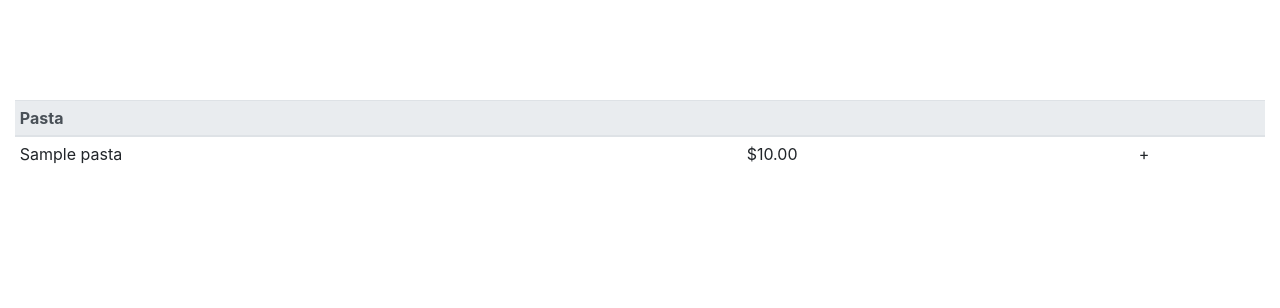
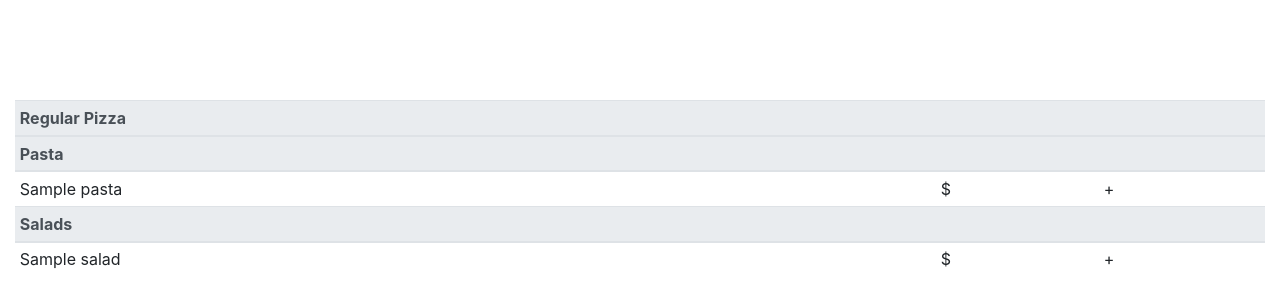
Before and after one commit to houdabelefqih/pizza-shop-webapp, a Django app: page / in a window 1280 px wide. Shown: the part 229-537 px from the top of the page. Run offline with Django 3.2, Linux system fonts and the light colour scheme; tables that the repository leaves empty hold one stand-in row (values such as "Sample post"); parts of the project's set-up code (start-up, migrations or seed data) failed here and were passed over; some libraries are stand-ins or nearby versions.

Commit message:
Changed model fields

```diff
--- a/pizzashop/pizza_app/models.py
+++ b/pizzashop/pizza_app/models.py
@@ -1,14 +1,13 @@
+from django.core.validators import MaxLengthValidator
 from django.db import models
+from rest_framework.compat import MaxValueValidator
 
 
 class PinocchioMenuItem(models.Model):
-    SIZES = (
-        ('S', 'Small'),
-        ('L', 'Large'),
-    )
+
     name = models.CharField(max_length=255)
-    price = models.DecimalField(max_digits=5, decimal_places=2)
-    item_size = models.CharField(max_length=1, choices=SIZES, null=True)
+    small_price = models.DecimalField(max_digits=5, decimal_places=2)
+    large_price = models.DecimalField(max_digits=5, decimal_places=2, null=True)
 
     class Meta:
         abstract = True
@@ -30,7 +29,13 @@
 
 
 class Pizza(PinocchioMenuItem):
+    PIZZA_TYPES = (
+        ('R', 'Regular'),
+        ('S', 'Sicilian'),
+    )
+    max_toppings = models.PositiveSmallIntegerField(default= 0, validators=[MaxValueValidator(9), MaxValueValidator(9)])
     toppings = models.ManyToManyField(Topping)
+    pizza_type = models.CharField(max_length=1, choices=PIZZA_TYPES, null=True)
 
 
 class Subs(PinocchioMenuItem):
--- a/pizzashop/pizza_app/views.py
+++ b/pizzashop/pizza_app/views.py
@@ -1,11 +1,19 @@
 from django.contrib.auth.forms import UserCreationForm
-from django.shortcuts import render
-from .models import Pasta
+from django.shortcuts import render, get_list_or_404
+from .models import Pasta, Salad, DinnerPlatters, Topping, Subs
 
 
 def index(request):
-    pastas = Pasta.objects.all()
-    return render(request, 'index.html', {'pastas': pastas})
+    salads = get_list_or_404(Salad)
+    pastas = get_list_or_404(Pasta)
+    dinner_platters = get_list_or_404(DinnerPlatters)
+    toppings = get_list_or_404(Topping)
+    subs = get_list_or_404(Subs)
+    return render(request, 'index.html', {'pastas': pastas,
+                                          'salads': salads,
+                                          'dinner_platters': dinner_platters,
+                                          'toppings': toppings,
+                                          'subs': subs, })
 
 
 def register(request):
--- a/templates/index.html
+++ b/templates/index.html
@@ -11,6 +11,20 @@
            <table class="table table-sm">
                <thead class="thead-light">
                <tr>
+                  <th colspan="3">Regular Pizza</th>
+                </tr>
+               <tbody>
+                {% for regular_pizza in regular_pizzas %}
+                <tr>
+                  <td>{{pizza.name}}</td>
+                  <td>${{pasta.price|intcomma}}</td>
+                    <td>+</td>
+                </tr>
+                {% endfor %}
+              </tbody>
+
+               <thead class="thead-light">
+               <tr>
                   <th colspan="3">Pasta</th>
                 </tr>
                <tbody>
@@ -22,6 +36,20 @@
                 </tr>
                 {% endfor %}
               </tbody>
+
+               <thead class="thead-light">
+               <tr>
+                  <th colspan="3">Salads</th>
+                </tr>
+               <tbody>
+                {% for salad in salads %}
+                <tr>
+                  <td>{{salad.name}}</td>
+                  <td>${{salad.price|intcomma}}</td>
+                    <td>+</td>
+                </tr>
+                {% endfor %}
+              </tbody>
         </table>
       </div>
     </main>
```
Also changed, not shown: pizzashop/pizza_app/migrations/0002_auto_20191107_0910.py (added), pizzashop/pizza_app/migrations/0003_auto_20191107_0944.py (added), pizzashop/pizza_app/migrations/0004_auto_20191107_0956.py (added).
